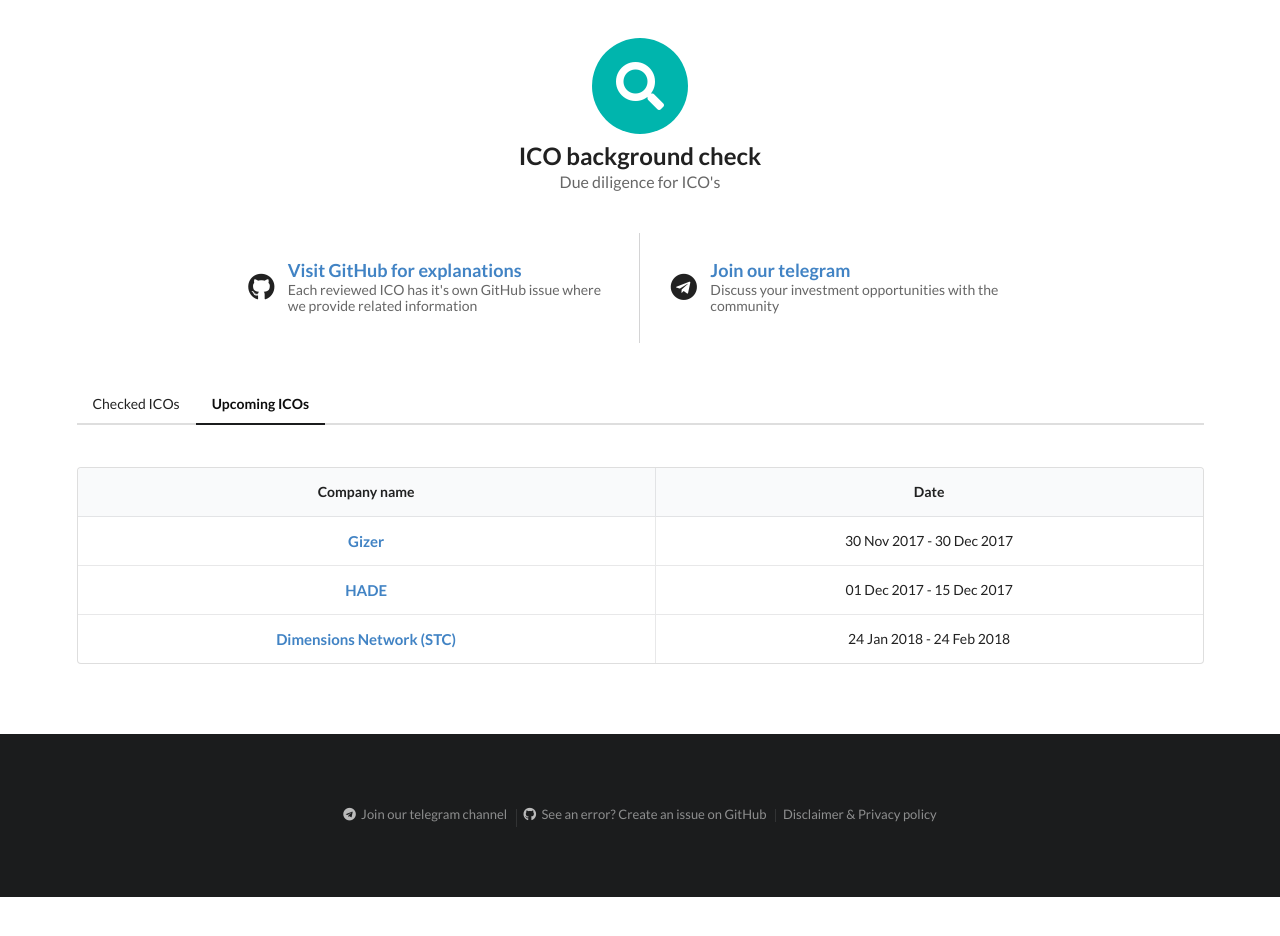
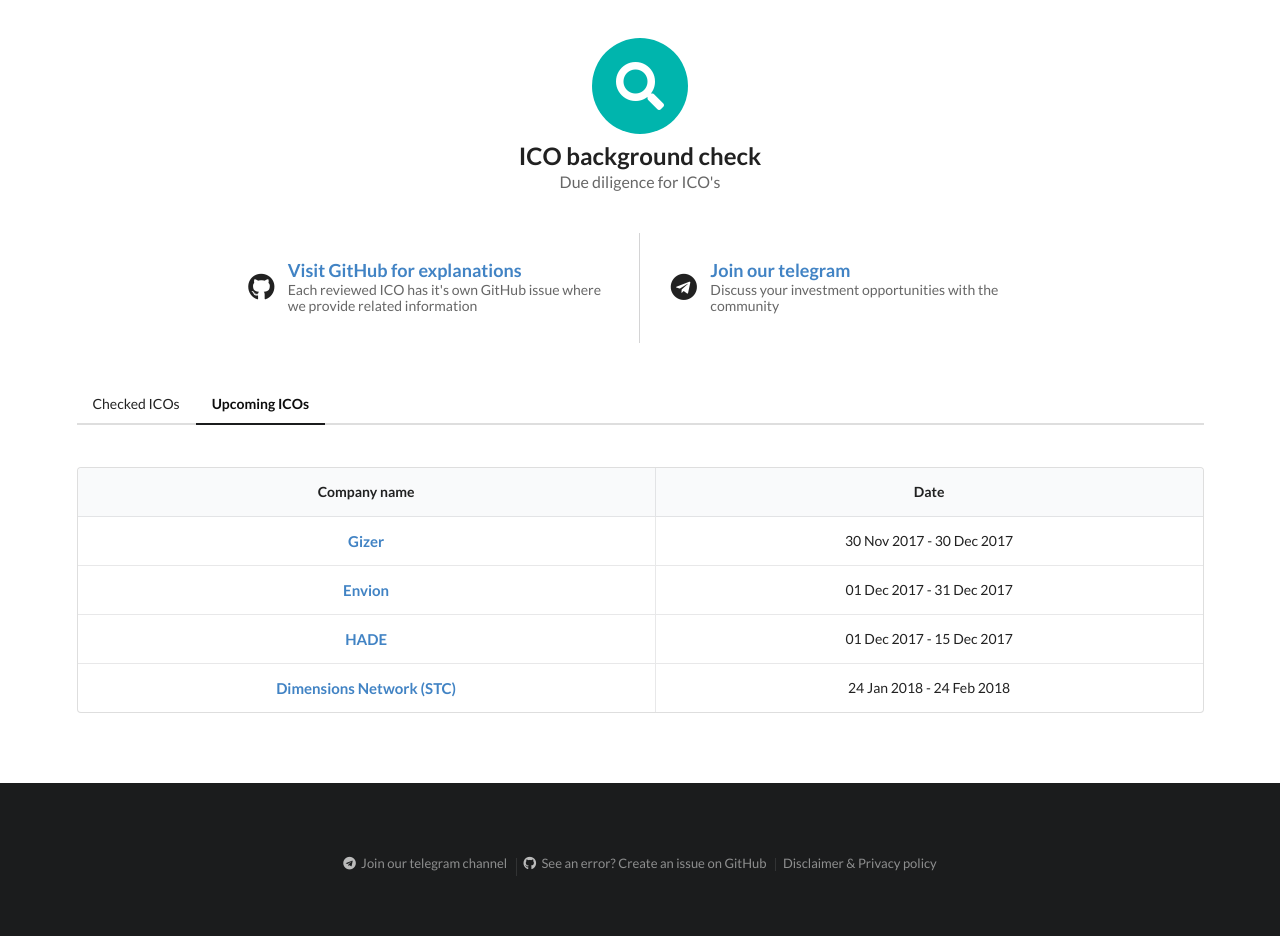
Before and after one commit to ico-check/ico-check, a Jekyll site: the page built from upcoming.md, in a window 1280 px wide, cut to the strip 104-1050 px from the top of the page. Shown: the top 936 px of the strip. Built offline with Jekyll 4.4.1, drawn with Linux system fonts in a browser that asks for light colours; nearby versions of some CDN libraries; before the commit the page ends 1001 px from its top, so only the background shows below that.

Commit message:
Added upcoming ICO: Envion

```diff
--- a/_data/upcoming.yml
+++ b/_data/upcoming.yml
@@ -2,6 +2,11 @@
   url: https://tokensale.gizer.io/
   ico-start-date: 2017-11-30T00:00:00Z
   ico-end-date: 2017-12-30T00:00:00Z
+
+- name: Envion
+  url: https://envion.org
+  ico-start-date: 2017-12-01T:00:00:00Z
+  ico-end-date: 2017-12-31T:00:00:00Z
 
 - name: HADE
   url: http://hade.io/
```
